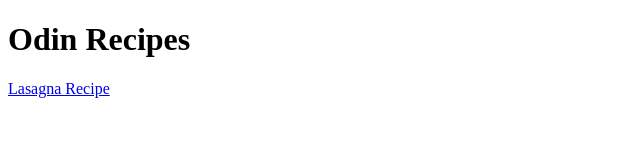
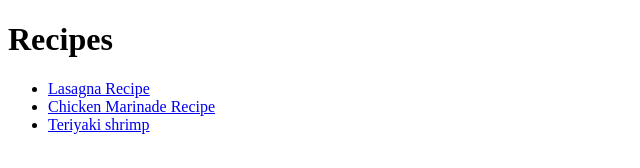
Before and after one commit to DQ3037241716/odin-recipes, a plain HTML site: page index.html in a window 1280 px wide. Shown: the whole page, without its empty margins (0-640 px from the left). Drawn offline with Linux system fonts and the light colour scheme.

Commit message:
added links to recipes 2 and 3 from index.html

```diff
--- a/index.html
+++ b/index.html
@@ -6,7 +6,11 @@
     </head>
 
     <body>
-        <h1>Odin Recipes</h1>
-        <a href="./recipes/lasagna.html">Lasagna Recipe</a>
+        <h1>Recipes</h1>
+        <ul>
+            <li><a href="./recipes/lasagna.html">Lasagna Recipe</a></li>
+            <li><a href="./recipes/Chicken-Marinade.html">Chicken Marinade Recipe</a></li>
+            <li><a href="recipes/Teriyaki-shrimp.html">Teriyaki shrimp</a> </li>
+        </ul>
     </body>
 </html>
```
